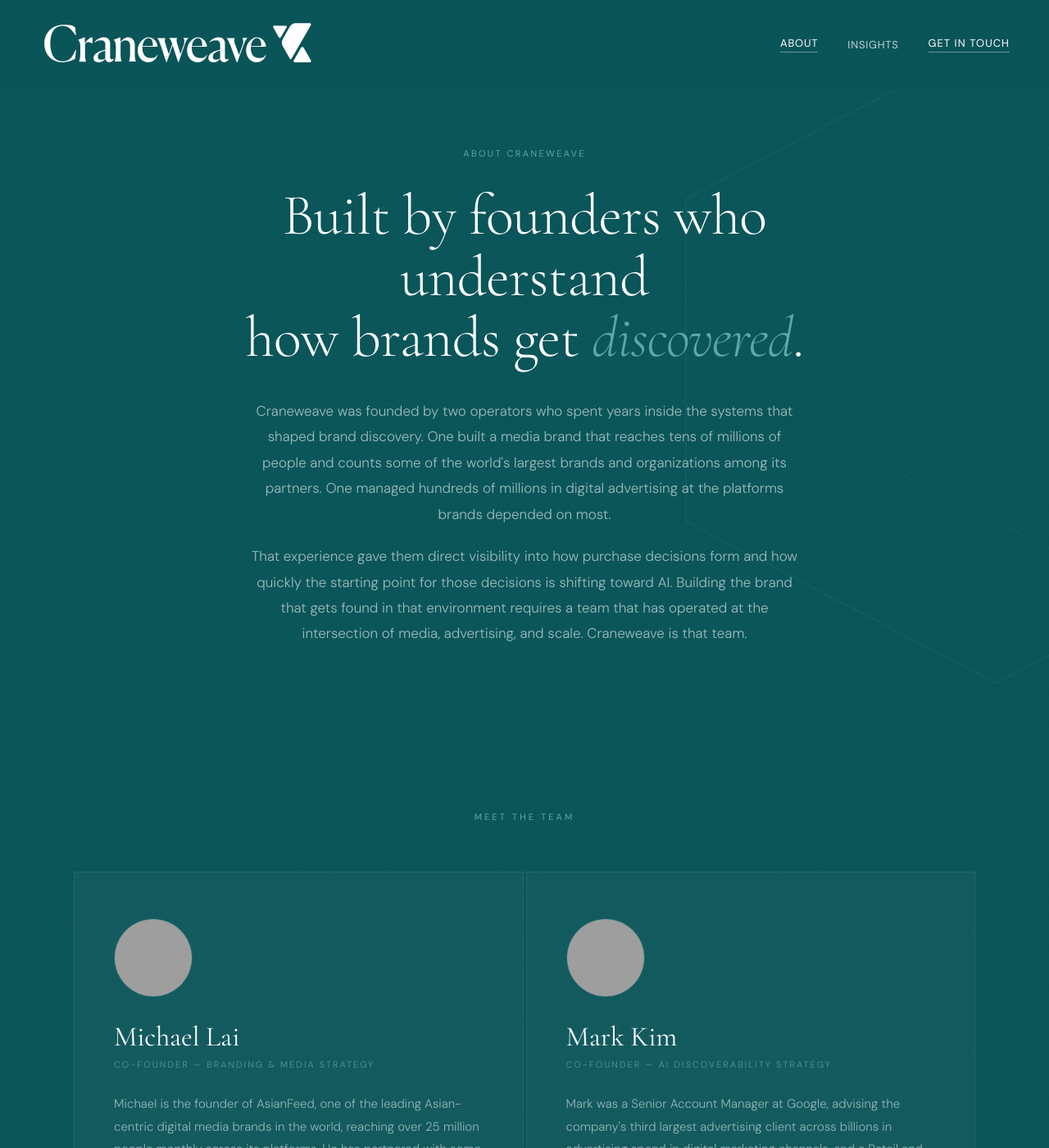
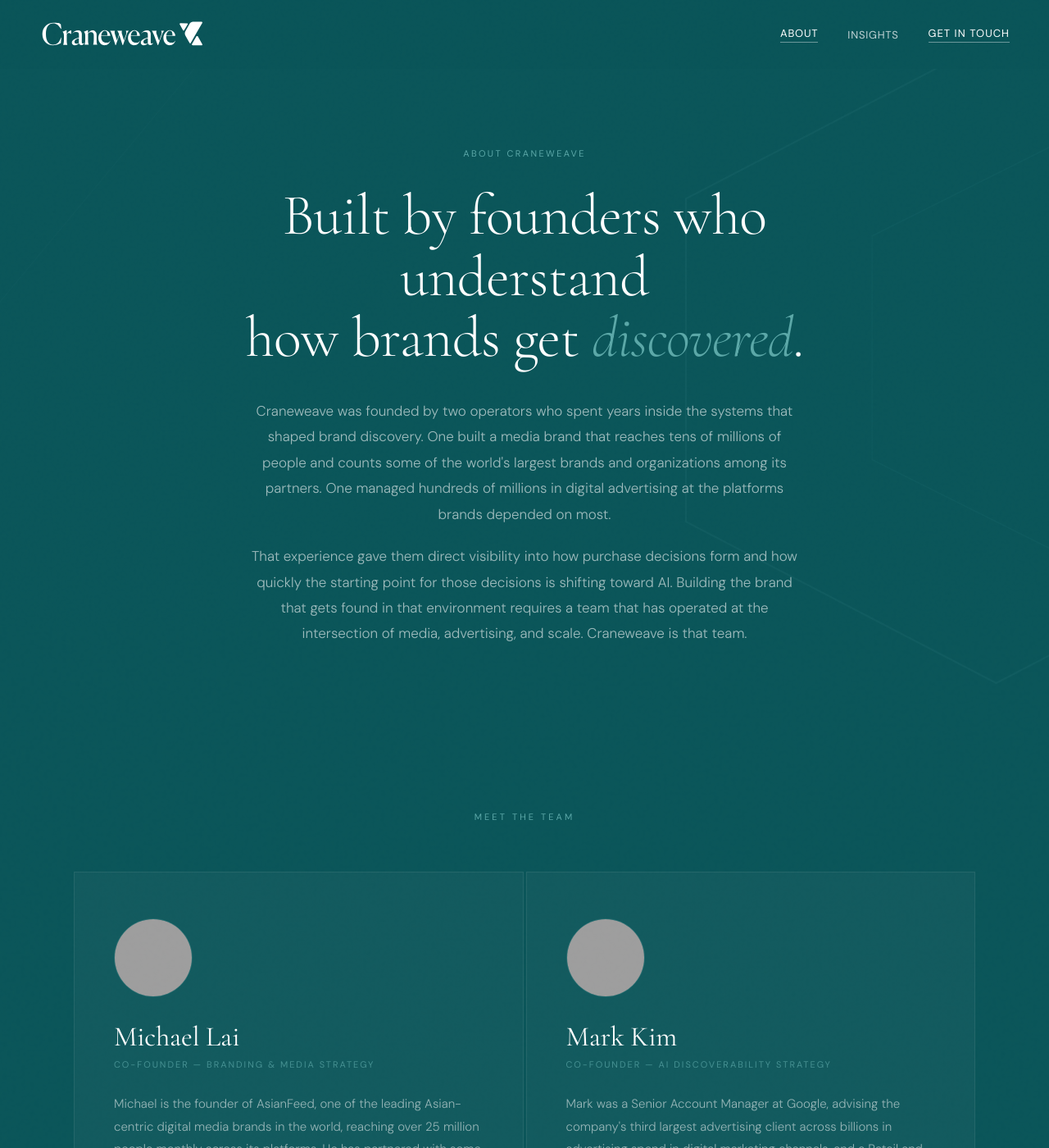
Before and after one commit to markym0rk/craneweave-site, a Jekyll site: the page about/index.html, which Jekyll copies as it is, in a window 1280 px wide and 1400 px high. Shown: the whole window at 82% size. Built offline with Jekyll 4.4.1, drawn with Linux system fonts in a browser that asks for light colours; grey boxes are pictures that could not be loaded.

Commit message:
Reduce logo image height in navigation and footer

```diff
--- a/about/index.html
+++ b/about/index.html
@@ -45,8 +45,8 @@
       pointer-events: none; z-index: 1000; opacity: 0.4;
     }
 
-    .nav-logo-img { height: 60px; width: auto; display: block; }
-    .footer-logo-img { height: 60px; width: auto; display: block; }
+    .nav-logo-img { height: 36px; width: auto; display: block; }
+    .footer-logo-img { height: 36px; width: auto; display: block; }
 
     /* NAV */
     nav {
```
